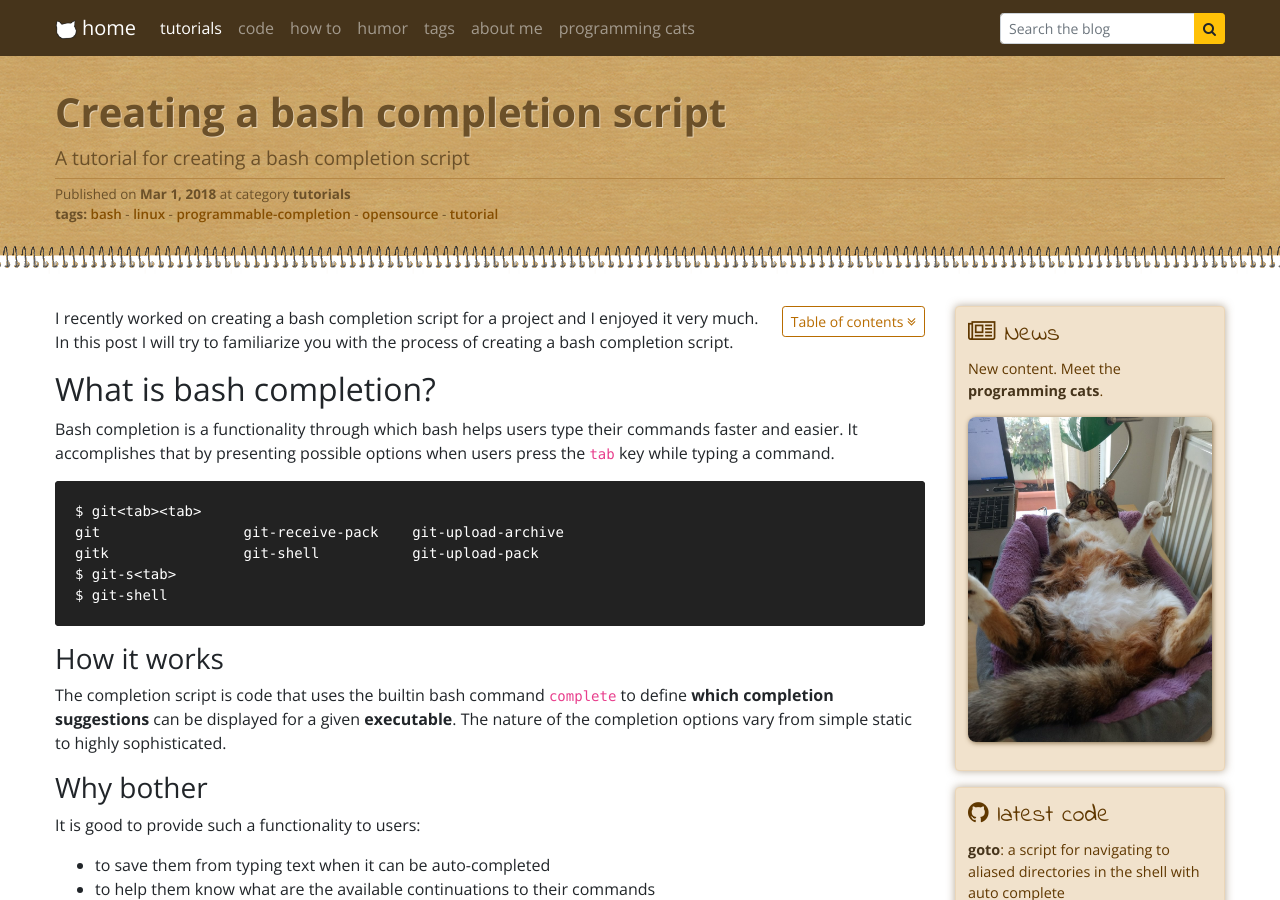
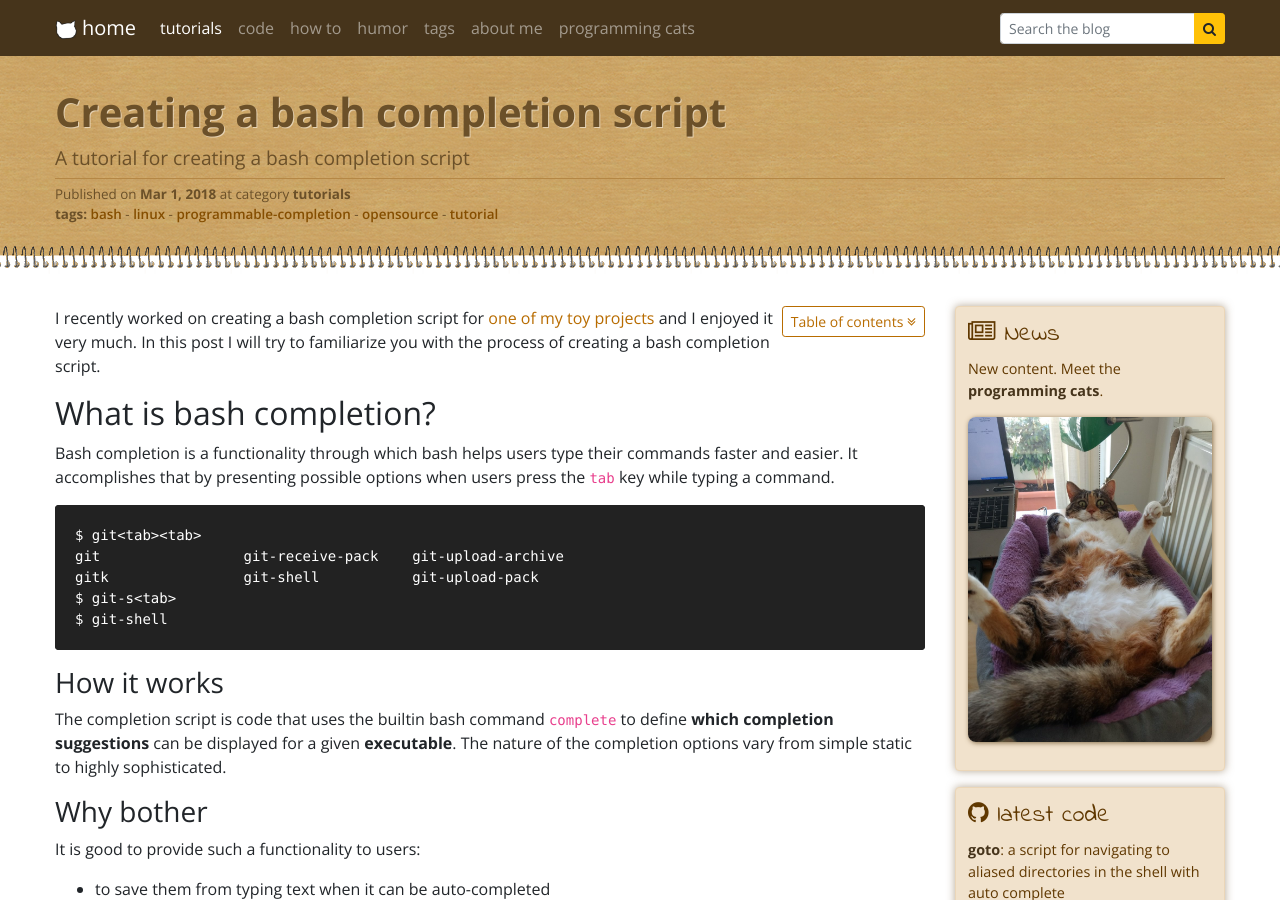
Before and after one commit to iridakos/iridakos.github.io, a Jekyll site: the page built from _posts/2018-02-28-bash-programmable-completion-tutorial.markdown, in a window 1280 px wide and 900 px high. Built offline with Jekyll 4.4.1, drawn with Linux system fonts in a browser that asks for light colours; nearby versions of some CDN libraries; comment, search, counter and statistics services are not loaded.

Commit message:
Update 2018-02-28-bash-programmable-completion-tutorial.markdown

```diff
--- a/_posts/2018-02-28-bash-programmable-completion-tutorial.markdown
+++ b/_posts/2018-02-28-bash-programmable-completion-tutorial.markdown
@@ -19,7 +19,7 @@ related_posts:
   - todo-gtk-plus-ruby-tutorial
 ---
 
-I recently worked on creating a bash completion script for a project and I enjoyed it very much. In this post I will try to familiarize you with the process of creating a bash completion script.
+I recently worked on creating a bash completion script for [one of my toy projects](https://github.com/iridakos/goto) and I enjoyed it very much. In this post I will try to familiarize you with the process of creating a bash completion script.
 
 ## What is bash completion?
 
```
